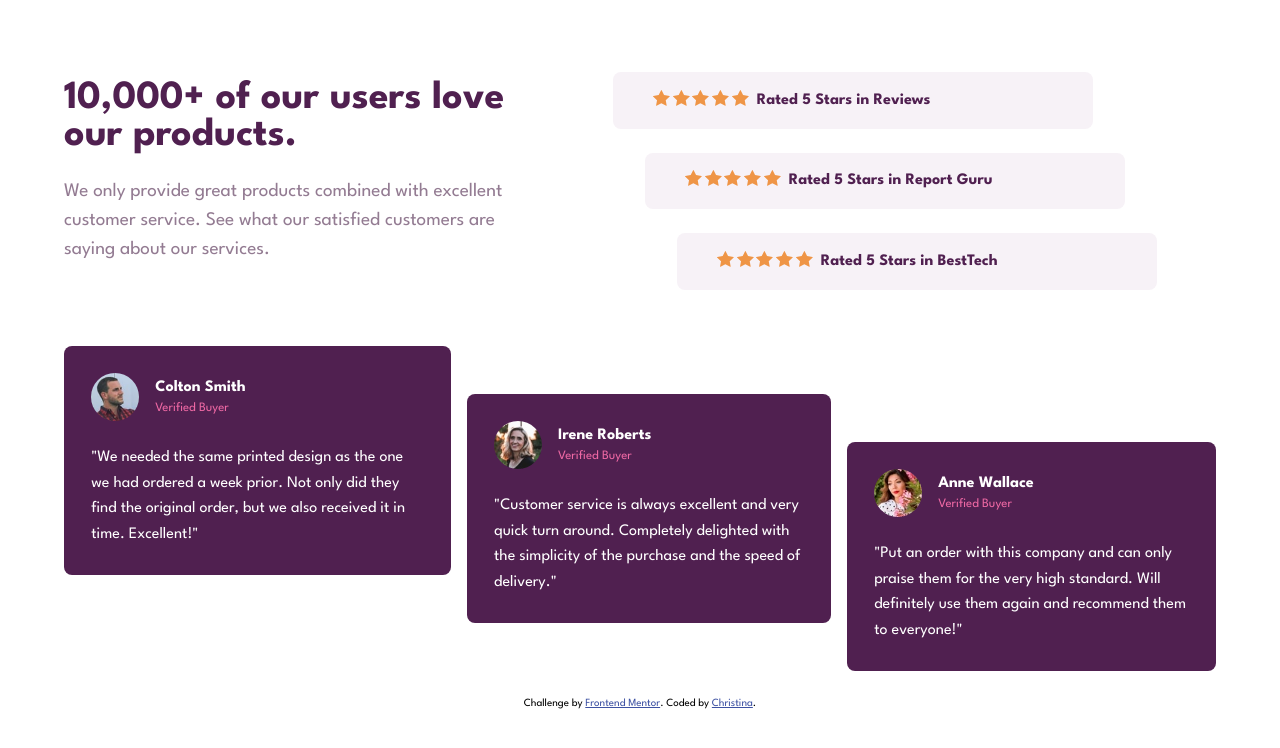
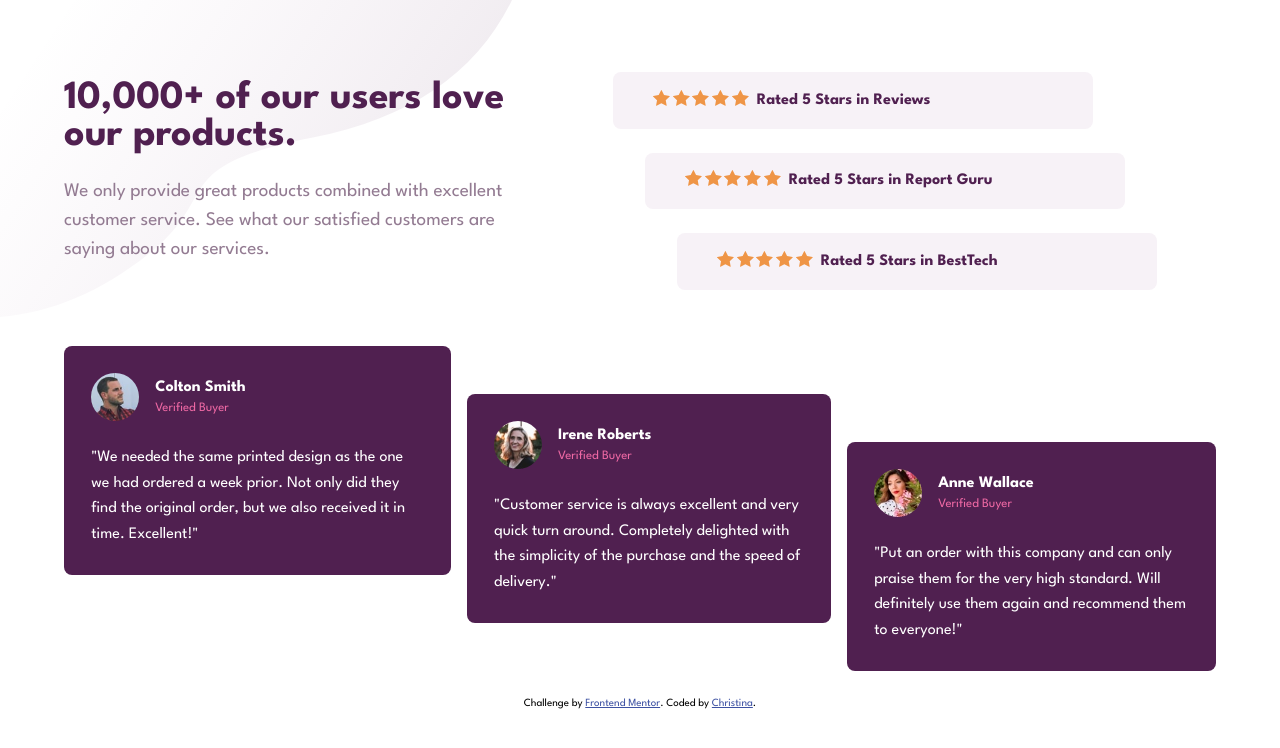
Before and after one commit to codercreative/social-proof-section, a plain HTML site: page index.html in a window 1280 px wide. Drawn offline with Linux system fonts and the light colour scheme; the site is published under a folder, as on GitHub Pages, so addresses that start at the root find nothing.

Commit message:
minor fixes

```diff
--- a/css/style.css
+++ b/css/style.css
@@ -30,7 +30,7 @@ body {
   margin: 0 auto;
   margin-top: 5vh;
   width: 90%;
-  background-image: url("/images/bg-pattern-top-desktop.svg");
+  background-image: url("../images/bg-pattern-top-desktop.svg");
   background-position: top left, bottom right;
   background-repeat: no-repeat;
   background-size: 40%, 25%;
```
Also changed, not shown: 1 other file.
